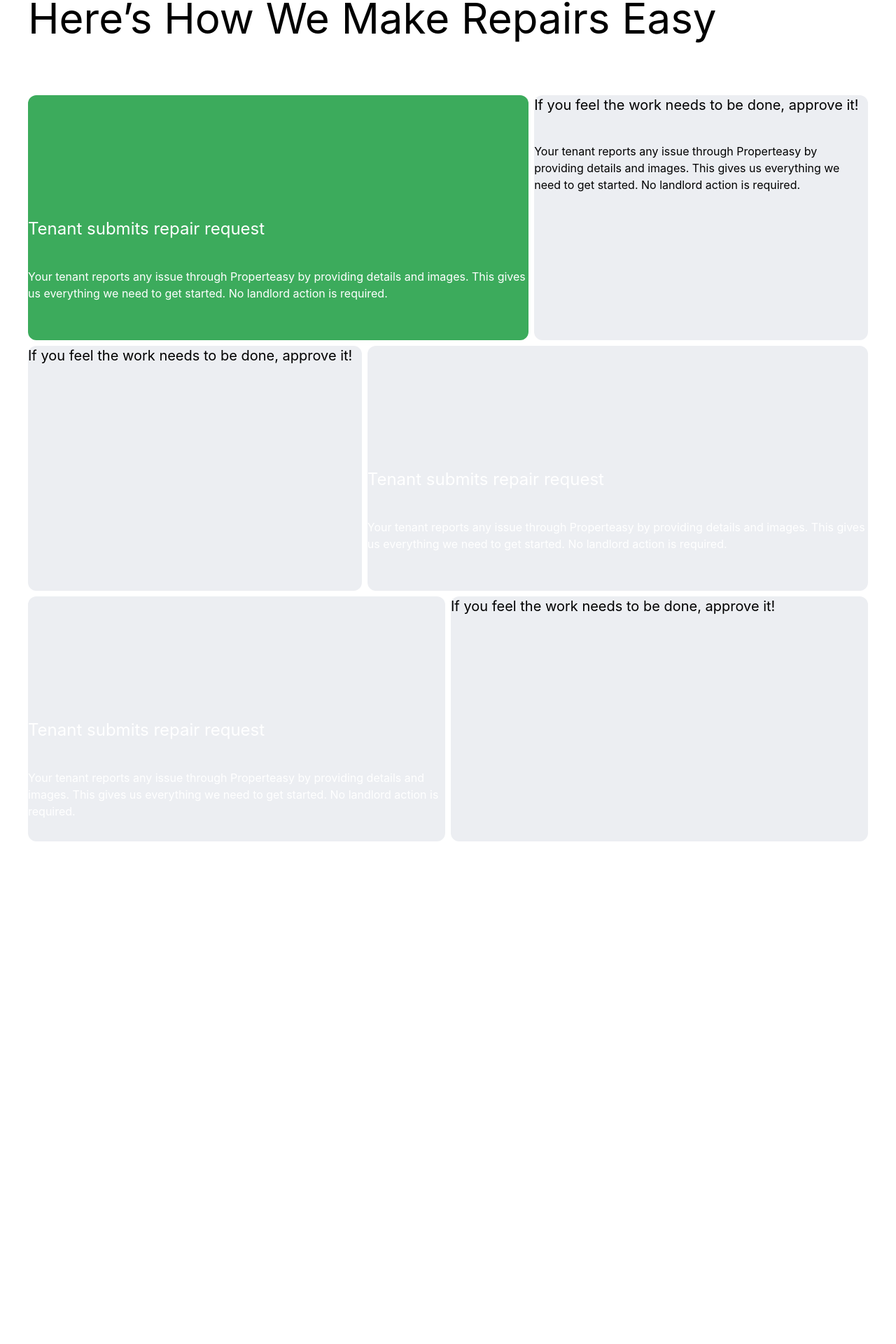
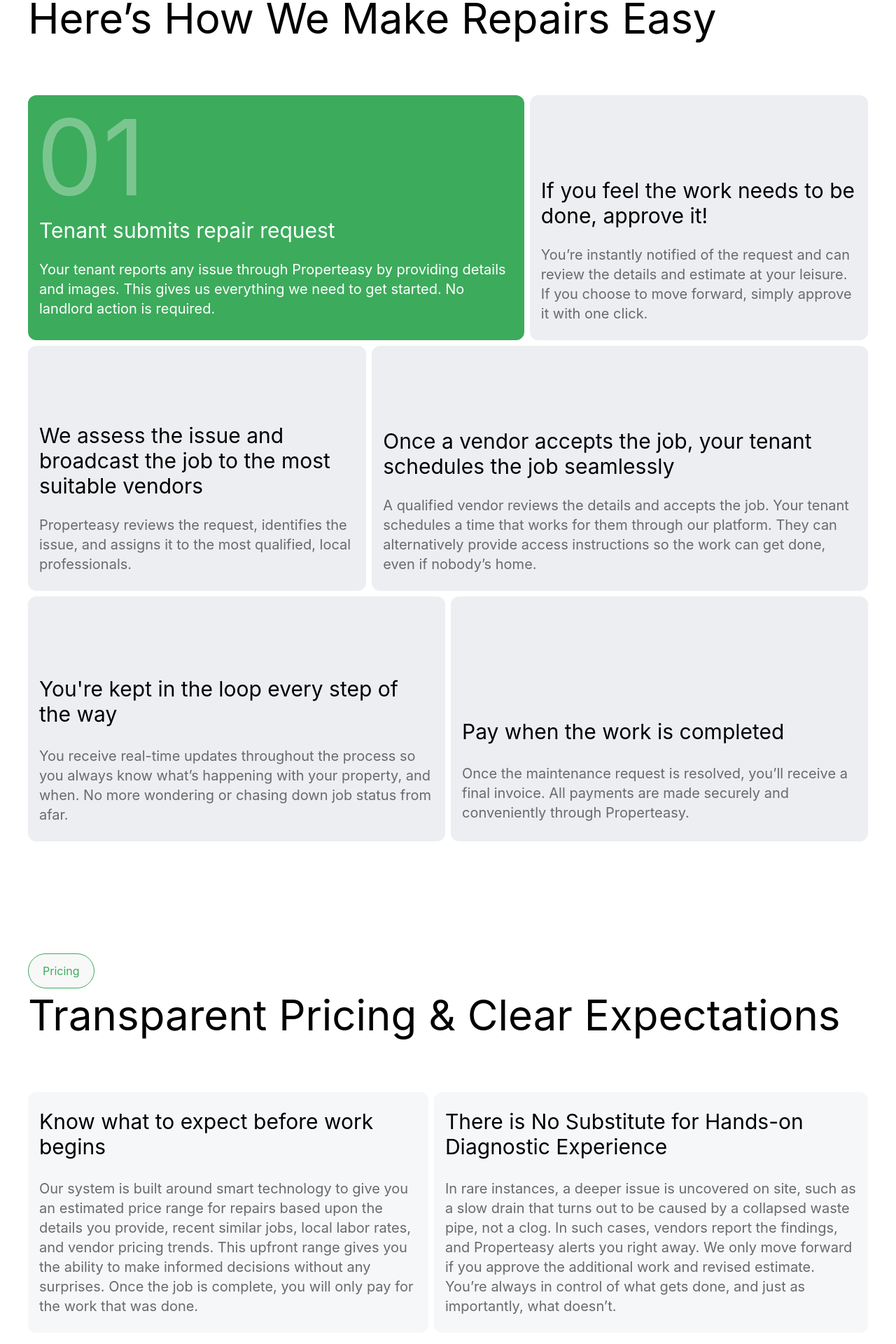
Before and after one commit to muzamil-rashdi/My-Landing-page, a React (Create React App) app: page / in a window 1280 px wide. Shown: the part 2485-4405 px from the top of the page at 70% size. Before the commit the page ends 3767 px from the top, so only its background shows below. Built offline with nearby package versions, Linux system fonts and the light colour scheme.

Commit message:
pricing component complete working on what makes

```diff
--- a/src/App.js
+++ b/src/App.js
@@ -1,11 +1,12 @@
 import React from "react";
 import './App.css';
-
 import Navbar from "./components/Navbar";
 import Hero from "./components/Heros";
 import PropertyMaintenance from "./components/PropertyMaintenance";
 import RepairManagemen from "./components/RepairManagement";
 import ProperteasyWorks from "./components/ProperteasyWorks";
+import Pricing from "./components/Pricing";
+import WhatMakes from "./components/WhatMakes";
 function App() {
   return (
         <>
@@ -15,6 +16,8 @@ function App() {
         <PropertyMaintenance/>
         <RepairManagemen/>
         <ProperteasyWorks/>
+        <Pricing/>
+        <WhatMakes/>
         </div>
 
         </>
--- /dev/null
+++ b/src/components/Pricing.jsx
@@ -0,0 +1,37 @@
+import React from "react";
+import RoundButton from "./common/RoundButton";
+import FeatureCard from "../components/common/FeatureCard";
+const Pricing = () => {
+  return (
+    <>
+    <section className="my-20">
+            <RoundButton text={"Pricing"}/>
+       <h1 className="text-3xl md:text-6xl mt-2 md:mt-">
+        Transparent Pricing & Clear Expectations
+         </h1>
+         <div className="flex flex-col md:flex-row w-full h-full mt-20 gap-2">
+         <div className="flex flex-col md:flex-row" >
+        <div className=" text-black flex-1 bg-[#F6F7F9] rounded-xl flex flex-col px-4 py-6">
+                    <div className="flex-1"></div>
+                    <div className="flex-1 flex flex-col gap-7">
+                     <h2 className="text-3xl">Know what to expect before work begins</h2>
+                     <p className="text-xl font-normal text-[#6b6a6a]">Our system is built around smart technology to give you an estimated price range for repairs based upon the details you provide, recent similar jobs, local labor rates, and vendor pricing trends. This upfront range gives you the ability to make informed decisions without any surprises. Once the job is complete, you will only pay for the work that was done.</p>
+                    </div>
+                     </div>
+         </div>
+                  <div className="flex flex-col md:flex-row" >
+        <div className=" text-black flex-1 bg-[#F6F7F9] rounded-xl flex flex-col px-4 py-6">
+                    <div className="flex-1"></div>
+                    <div className="flex-1 flex flex-col gap-7">
+                     <h2 className="text-3xl">There is No Substitute for Hands-on Diagnostic Experience</h2>
+                     <p className="text-xl font-normal text-[#6b6a6a]">In rare instances, a deeper issue is uncovered on site, such as a slow drain that turns out to be caused by a collapsed waste pipe, not a clog. In such cases, vendors report the findings, and Properteasy alerts you right away. We only move forward if you approve the additional work and revised estimate. You’re always in control of what gets done, and just as importantly, what doesn’t.</p>
+                    </div>
+                     </div>
+         </div>
+         </div>
+    </section>
+    </>
+  );
+};
+
+export default Pricing;
--- a/src/components/ProperteasyWorks.jsx
+++ b/src/components/ProperteasyWorks.jsx
@@ -4,55 +4,131 @@ const ProperteasyWorks = () => {
   return (
     <>
 
-    <section className="my-20">
+    <section className="my-20 mb-40">
     <RoundButton text={"How Properteasy Works"}/>
        <h1 className="text-3xl md:text-6xl mt-2 md:mt-">
         Here’s How We Make Repairs Easy
          </h1>
          <div className="flex flex-col w-full h-full mt-20 gap-2">
 
-            <div className=" flex flex-col sm:flex-row w-full f-full gap-2 md:h-[350px]">
-                <div className=" text-white flex[1] sm:flex-[1.5] bg-[#3CAB5C]  rounded-xl flex flex-col">
+
+
+            <div className=" flex flex-col sm:flex-row w-full h-full gap-2 md:h-[350px] h-auto">
+
+                <div className="relative px-4 py-6 text-white flex[1] sm:flex-[1.5] bg-[#3CAB5C]  rounded-xl flex flex-col">
+                                    <span
+                                    className="absolute top-1 left-3 text-white select-none pointer-events-none"
+                                    style={{
+                                        fontSize: "150px", // width/height as text size
+                                        lineHeight: "170px",
+                                        opacity: 0.32,
+                                    }}
+                                    >
+                                    01
+                                    </span>
                     <div className="flex-1"></div>
-                    <div className="flex-1 flex flex-col gap-10">
-                    <h2 className="text-2xl ">Tenant submits repair request</h2>
-                    <p className="">Your tenant reports any issue through Properteasy by providing details and images. This gives us everything we need to get started. No landlord action is required.</p>
+                    <div className="flex-1 flex flex-col gap-6">
+                         <h2 className="text-3xl ">Tenant submits repair request</h2>
+                         <p className="text-xl font-normal">Your tenant reports any issue through Properteasy by providing details and images. This gives us everything we need to get started. No landlord action is required.</p>
                     </div>
                 </div>
-                <div className="flex-1 md:flex-1 bg-[#ECEEF2] rounded-xl flex flex-col">
 
-                     <div className="flex-1 flex flex-col gap-10">
-                   <h2 className="text-xl">If you feel the work needs to be done, approve it!</h2>
-                    <p className="">Your tenant reports any issue through Properteasy by providing details and images. This gives us everything we need to get started. No landlord action is required.</p>
+                <div className="relative px-4 py-6 font-normal flex-1 bg-[#ECEEF2] rounded-xl flex flex-col">
+                    <span
+                                    className="text-[#595959] absolute top-1 left-3 text-white select-none pointer-events-none"
+                                    style={{
+                                        fontSize: "150px", // width/height as text size
+                                        lineHeight: "170px",
+                                        opacity: 0.04,
+                                    }}
+                                    >
+                                    02
+                                    </span>
+                    <div className="flex-[1]"></div>
+                    <div className="flex-[1] flex flex-col gap-6">
+                          <h2 className="text-3xl">If you feel the work needs to be done, approve it!</h2>
+                          <p className="text-xl font-normal text-[#6b6a6a]">You’re instantly notified of the request and can review the details and estimate at your leisure. If you choose to move forward, simply approve it with one click.</p>
                     </div>
                 </div>
             </div>
 
-            <div className="flex flex-col sm:flex-row w-full f-full gap-2 h-[350px]">
 
-                <div className="flex-[1]  bg-[#ECEEF2] rounded-xl">
-                    <h2 className="text-xl">If you feel the work needs to be done, approve it!</h2>
+
+            <div className="flex flex-col sm:flex-row w-full f-full gap-2 md:h-[350px] h-auto">
+
+                <div className="relative px-4 py-6 font-normal flex-1 md:flex-1 bg-[#ECEEF2] rounded-xl flex flex-col ">
+                                    <span
+                                    className="text-[#595959] absolute top-1 left-3 text-white select-none pointer-events-none"
+                                    style={{
+                                        fontSize: "150px", // width/height as text size
+                                        lineHeight: "170px",
+                                        opacity: 0.04,
+                                    }}
+                                    >
+                                    03
+                                    </span>
+                    <div className="flex-1"></div>
+                     <div className="flex-1 flex flex-col gap-6">
+                     <h2 className="text-3xl">We assess the issue and <br/> broadcast the job to the most suitable vendors</h2>
+                     <p className="text-xl text-[#6b6a6a]">Properteasy reviews the request, identifies the issue, and assigns it to the most qualified, local professionals.</p>
                 </div>
-                     <div className=" text-white flex[1] md:flex-[1.5] bg-[#ECEEF2]  rounded-xl flex flex-col">
-                    <div className="flex-1"></div>
-                    <div className="flex-1 flex flex-col gap-10">
-                    <h2 className="text-2xl ">Tenant submits repair request</h2>
-                    <p className="">Your tenant reports any issue through Properteasy by providing details and images. This gives us everything we need to get started. No landlord action is required.</p>
+
+
+                </div>
+                     <div className="relative px-4 py-6  text-black flex-1 md:flex-[1.5] bg-[#ECEEF2]  rounded-xl flex flex-col">
+                         <span
+                                    className="text-[#595959] absolute top-1 left-3 text-white select-none pointer-events-none"
+                                    style={{
+                                        fontSize: "150px", // width/height as text size
+                                        lineHeight: "170px",
+                                        opacity: 0.04,
+                                    }}
+                                    >
+                                    04
+                                    </span>
+                     <div className="flex-1"></div>
+                     <div className="flex-1 flex flex-col gap-6">
+                     <h2 className="text-3xl">Once a vendor accepts the job, your tenant schedules the job seamlessly</h2>
+                     <p className="text-xl text-[#6b6a6a]">A qualified vendor reviews the details and accepts the job. Your tenant schedules a time that works for them through our platform. They can alternatively provide access instructions so the work can get done, even if nobody’s home.</p>
                     </div>
                 </div>
             </div>
 
-            <div className="flex flex-col sm:flex-row w-full f-full gap-2 h-[350px]">
-                <div className=" text-white flex-1 bg-[#ECEEF2]  rounded-xl flex flex-col">
-                    <div className="flex-1"></div>
-                    <div className="flex-1 flex flex-col gap-10">
-                    <h2 className="text-2xl ">Tenant submits repair request</h2>
-                    <p className="">Your tenant reports any issue through Properteasy by providing details and images. This gives us everything we need to get started. No landlord action is required.</p>
+            <div className="flex flex-col sm:flex-row w-full f-full gap-2 md:h-[350px] h-auto ">
+                <div className="relative text-black flex-1 bg-[#ECEEF2]  rounded-xl flex flex-col px-4 py-6">
+                     <span
+                                    className="text-[#595959] absolute top-1 left-3 text-white select-none pointer-events-none"
+                                    style={{
+                                        fontSize: "150px", // width/height as text size
+                                        lineHeight: "170px",
+                                        opacity: 0.04,
+                                    }}
+                                    >
+                                    05
+                                    </span>
+                   <div className="flex-1"></div>
+                    <div className="flex-1 flex flex-col gap-7">
+                         <h2 className="text-3xl">You're kept in the loop every step of the way</h2>
+                          <p className="text-xl font-normal text-[#6b6a6a]">You receive real-time updates throughout the process so you always know what’s happening with your property, and when. No more wondering or chasing down job status from afar.</p>
                     </div>
                 </div>
-                <div className="flex-1 bg-[#ECEEF2] rounded-xl">
-                    <h2 className="text-xl">If you feel the work needs to be done, approve it!</h2>
-                </div>
+                <div className="relative text-black flex-1 bg-[#ECEEF2] rounded-xl flex flex-col px-4 py-6">
+                     <span
+                                    className="text-[#595959] absolute top-1 left-3 text-white select-none pointer-events-none"
+                                    style={{
+                                        fontSize: "150px", // width/height as text size
+                                        lineHeight: "170px",
+                                        opacity: 0.04,
+                                    }}
+                                    >
+                                    06
+                                    </span>
+                                <div className="flex-1"></div>
+                    <div className="flex-1 flex flex-col gap-7">
+                         <h2 className="text-3xl">Pay when the work is completed</h2>
+                          <p className="text-xl font-normal text-[#6b6a6a]">Once the maintenance request is resolved, you’ll receive a final invoice. All payments are made securely and conveniently through Properteasy.</p>
+                    </div>
+                     </div>
             </div>
 
          </div>
--- /dev/null
+++ b/src/components/WhatMakes.jsx
@@ -0,0 +1,22 @@
+import React from "react";
+import RoundButton from "./common/RoundButton";
+const WhatMakes = ({ text }) => {
+  return (
+        <>
+        <section className="my-40">
+        <RoundButton text={"What makes Properteasy different"}/>
+        <div className="text-center my-16">
+          <span className="bg-[#F3F3F3] py-3 px-2 rounded-lg ">
+            <span className="px-12 py-2 bg-white rounded-md h-10 shadow-[0_2px_3px_rgba(0,0,0,0.1)]"><strong>Self Management</strong></span>
+            <span className="mx-3 ">Traditional Property Management</span>
+          </span>
+        </div>
+       <h1 className="text-3xl md:text-6xl mt-2 md:mt-">
+        From Hands-on to Hands-free
+         </h1>
+        </section>
+        </>
+  );
+};
+
+export default WhatMakes;
```
